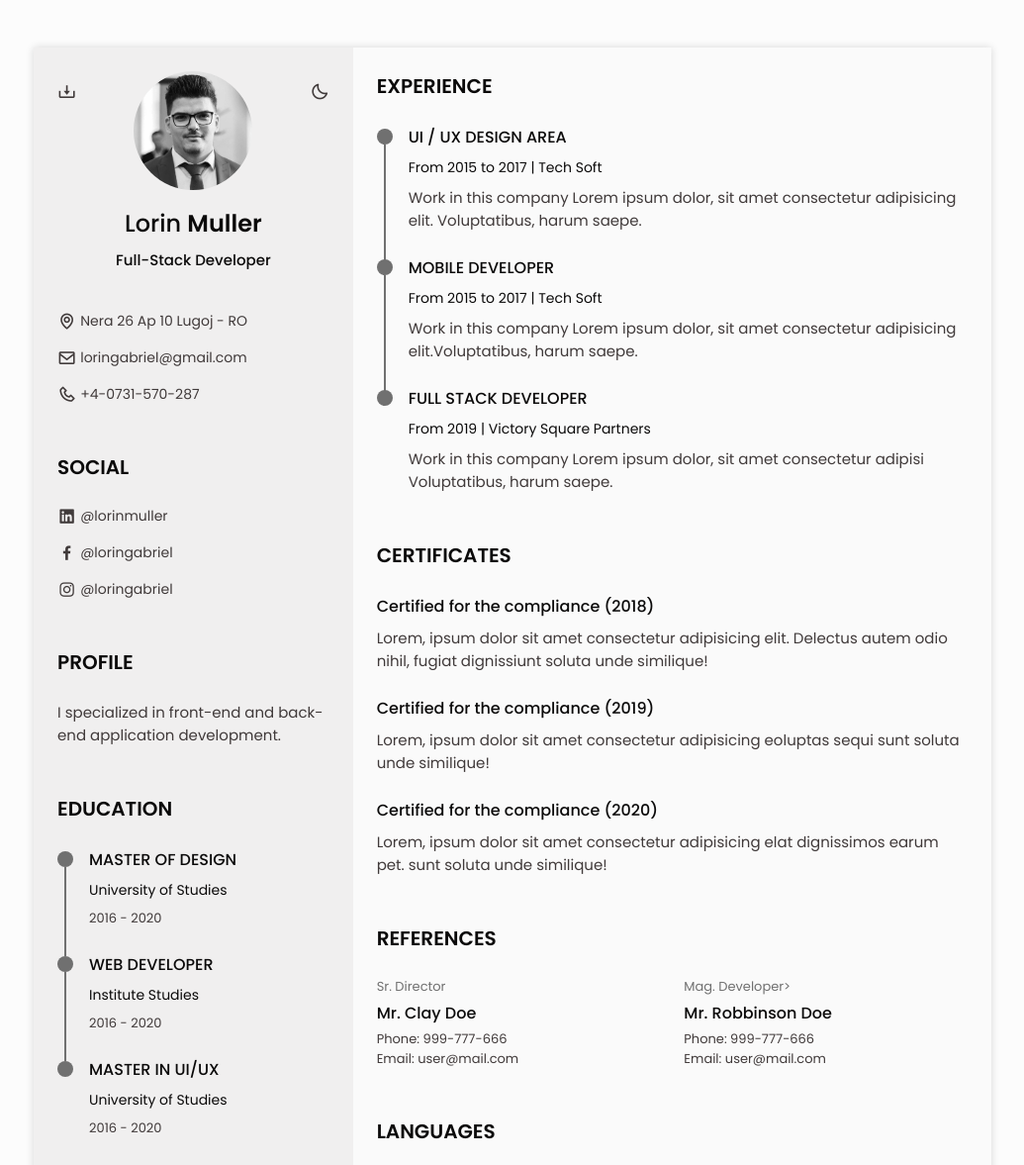
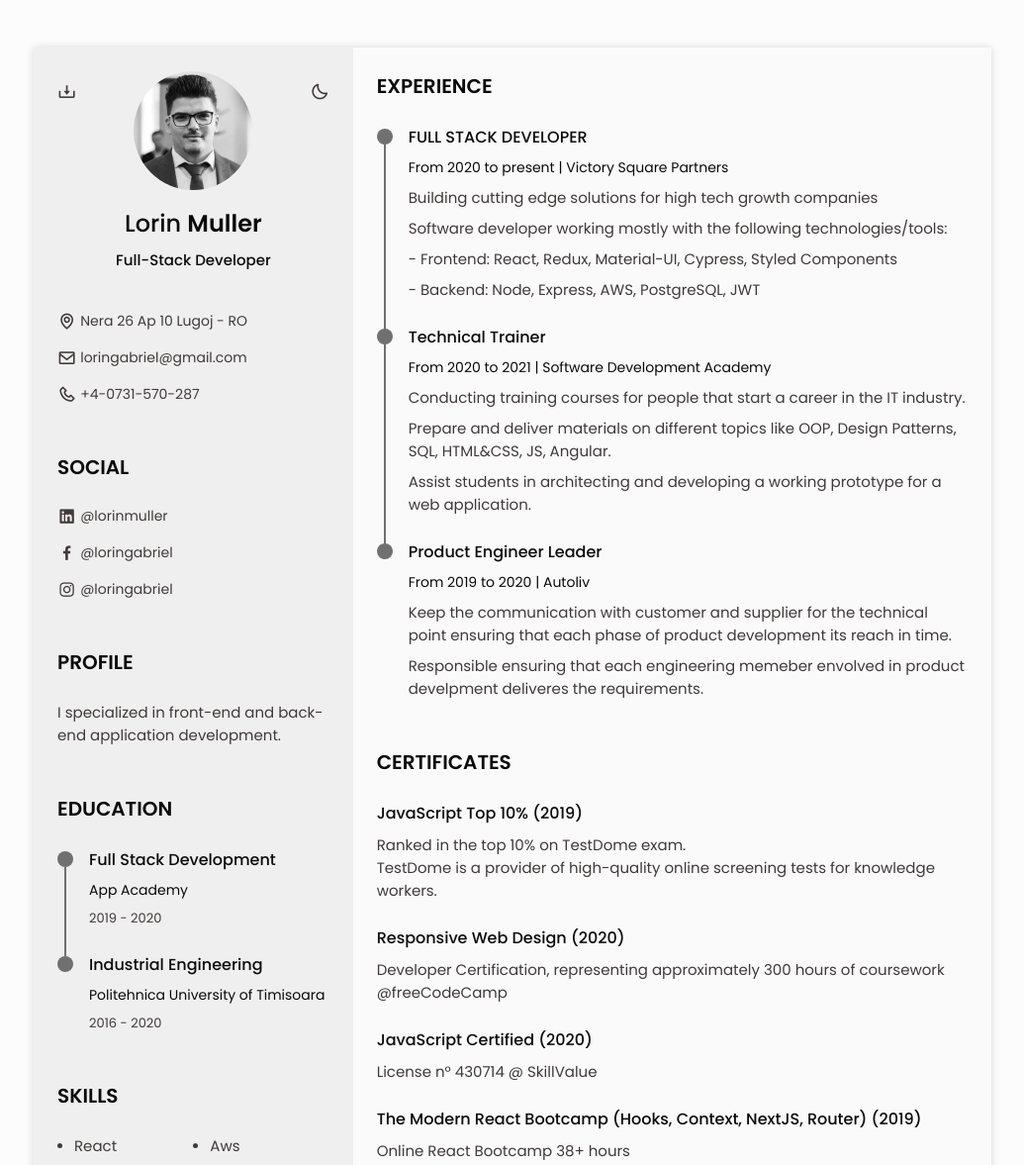
Before and after one commit to loringabriel/lorin-muller-cv, a plain HTML site: page index.html in a window 1280 px wide. Shown: the top 1177 px of the page at 99% size, without its empty margins (122-1157 px from the left). Drawn offline with nearby package versions, Linux system fonts and the light colour scheme.

Commit message:
second commit

```diff
--- a/assets/css/styles.css
+++ b/assets/css/styles.css
@@ -282,7 +282,6 @@ img {
 .nav__toggle{
     color: var(--title-color);
     font-weight: var(--font-semi-bold);
-
 }
 
 .nav__toggle {
--- a/index.html
+++ b/index.html
@@ -49,11 +49,11 @@
                                 <i class='bx bx-award nav__icon' ></i>Certificates
                             </a>
                         </li>
-                        <li class="nav__item">
+                        <!-- <li class="nav__item">
                             <a href="#references" class="nav__link">
                                 <i class='bx bx-link-external nav__icon' ></i>References
                             </a>
-                        </li>
+                        </li> -->
                     </ul>
                 </div>
                 <div class="nav__toggle" id="nav-toggle">
@@ -75,7 +75,7 @@
                                 <h1 class="home__title">Lorin <b>Muller</b></h1>
                                 <h3 class="home__profession">Full-Stack Developer</h3>
                                 <div>
-                                    <a download href="assets/pdf/ResumeCv.pdf" class="home__button-movil">Download</a>
+                                    <a download href="assets/pdf/Lorin_Muller_CV.pdf" class="home__button-movil">Download</a>
                                 </div>
                             </div>
                             <div class="home__address bd-grid">
@@ -125,41 +125,39 @@
                     <!--========== EDUCATION ==========-->
                     <section class="education section" id="education">
                         <h2 class="section-title">Education</h2>
-
                         <div class="education__container bd-grid">
-                            <div class="education__content">
-                                <div class="education__time">
-                                   <span class="education__rounder"></span>
-                                   <span class="education__line"></span>
-                                </div>
-                                <div class="education__data bd-grid">
-                                    <h3 class="education__title">MASTER OF DESIGN</h3>
-                                    <span class="education__studies">University of Studies</span>
-                                    <span class="education__year">2016 - 2020</span>
-                                </div>
-                            </div>
                             <div class="education__content">
                                 <div class="education__time">
                                    <span class="education__rounder"></span>                                   </span>
                                    <span class="education__line"></span>
                                 </div>
                                 <div class="education__data bd-grid">
-                                    <h3 class="education__title">WEB DEVELOPER</h3>
-                                    <span class="education__studies">Institute Studies</span>
-                                    <span class="education__year">2016 - 2020</span>
+                                    <h3 class="education__title">Full Stack Development</h3>
+                                    <span class="education__studies">App Academy</span>
+                                    <span class="education__year">2019 - 2020</span>
                                 </div>
                             </div>
                             <div class="education__content">
                                 <div class="education__time">
+                                   <span class="education__rounder"></span>
+                                   <!-- <span class="education__line"></span> -->
+                                </div>
+                                <div class="education__data bd-grid">
+                                    <h3 class="education__title">Industrial Engineering</h3>
+                                    <span class="education__studies">Politehnica University of Timisoara</span>
+                                    <span class="education__year">2016 - 2020</span>
+                                </div>
+                            </div>
+                            <!-- <div class="education__content">
+                                <div class="education__time">
                                    <span class="education__rounder">                                   </span>
-                                   <!-- <span class="education__line"></span> -->
                                 </div>
                                 <div class="education__data bd-grid">
                                     <h3 class="education__title">MASTER IN UI/UX</h3>
                                     <span class="education__studies">University of Studies</span>
                                     <span class="education__year">2016 - 2020</span>
                                 </div>
-                            </div>
+                            </div> -->
                         </div>
                     </section>
 
@@ -208,12 +206,25 @@
                                 </div>
                                 <div class="experience__data bd-grid">
                                     <h3 class="experience__title">
-                                        UI / UX DESIGN AREA
+                                        FULL STACK DEVELOPER
                                     </h3>
-                                    <span class="experience__company">From 2015 to 2017 | Tech Soft</span>
-                                    <p class="experience__description">Work in this company Lorem ipsum dolor, sit amet consectetur adipisicing elit.  Voluptatibus, harum saepe.</p>
+                                    <span class="experience__company">From 2020 to present | Victory Square Partners</span>
+                                    <p class="experience__description">
+                                        Building cutting edge solutions for high tech growth companies
+                                    </p>
+
+                                    <p class="experience__description">
+                                        Software developer working mostly with the following technologies/tools:
+                                    </p>
+                                    <p class="experience__description">
+                                        - Frontend: React, Redux, Material-UI, Cypress, Styled Components
+                                    </p>
+                                    <p class="experience__description">
+                                        - Backend: Node, Express, AWS, PostgreSQL, JWT
+                                    </p>
                                 </div>
                             </div>
+
 
                             <div class="experience__content">
                                 <div class="experience__time">
@@ -222,10 +233,18 @@
                                 </div>
                                 <div class="experience__data bd-grid">
                                     <h3 class="experience__title">
-                                        MOBILE DEVELOPER
+                                        Technical Trainer
                                     </h3>
-                                    <span class="experience__company">From 2015 to 2017 | Tech Soft</span>
-                                    <p class="experience__description">Work in this company Lorem ipsum dolor, sit amet consectetur adipisicing elit.Voluptatibus, harum saepe.</p>
+                                    <span class="experience__company">From 2020 to 2021 | Software Development Academy</span>
+                                    <p class="experience__description">
+                                        Conducting training courses for people that start a career in the IT industry.
+                                    </p>
+                                    <p class="experience__description">
+                                        Prepare and deliver materials on different topics like OOP, Design Patterns, SQL, HTML&CSS, JS, Angular.
+                                    </p>
+                                    <p class="experience__description">
+                                        Assist students in architecting and developing a working prototype for a web application.
+                                    </p>
                                 </div>
                             </div>
 
@@ -236,12 +255,21 @@
                                 </div>
                                 <div class="experience__data bd-grid">
                                     <h3 class="experience__title">
-                                        FULL STACK DEVELOPER
+                                        Product Engineer Leader
                                     </h3>
-                                    <span class="experience__company">From 2019 | Victory Square Partners</span>
-                                    <p class="experience__description">Work in this company Lorem ipsum dolor, sit amet consectetur adipisi  Voluptatibus, harum saepe.</p>
+                                    <span class="experience__company">From 2019 to 2020 | Autoliv</span>
+                                    <p class="experience__description">
+                                        Keep the communication with customer and supplier for the technical point ensuring that each phase of product development its reach in time.
+                                    </p>
+                                    <p class="experience__description">
+                                        Responsible ensuring that each engineering memeber envolved in product develpment deliveres the requirements.
+                                    </p>
                                 </div>
                             </div>
+
+
+
+
                         </div>
                     </section>
 
@@ -250,24 +278,28 @@
                         <h2 class="section-title">Certificates</h2>
                         <div class="certificate__container bd-grid">
                             <div class="certificate__content">
-                                <h3 class="certificate__title">Certified for the compliance (2018)</h3>
-                                <p class="certificate__description">Lorem, ipsum dolor sit amet consectetur adipisicing elit. Delectus autem odio nihil, fugiat dignissiunt soluta unde similique!</p>
+                                <h3 class="certificate__title">JavaScript Top 10% (2019)</h3>
+                                <p class="certificate__description">Ranked in the top 10% on TestDome exam.</p>
+                                <p class="certificate__description">TestDome is a provider of high-quality online screening tests for knowledge workers.</p>
+                            </div>
+                            <div class="certificate__content">
+                                <h3 class="certificate__title">Responsive Web Design (2020)</h3>
+                                <p class="certificate__description">Developer Certification, representing approximately 300 hours of coursework @freeCodeCamp</p>
                             </div>
 
                             <div class="certificate__content">
-                                <h3 class="certificate__title">Certified for the compliance (2019)</h3>
-                                <p class="certificate__description">Lorem, ipsum dolor sit amet consectetur adipisicing eoluptas sequi sunt soluta unde similique!</p>
+                                <h3 class="certificate__title">JavaScript Certified (2020)</h3>
+                                <p class="certificate__description">License n° 430714 @ SkillValue</p>
                             </div>
-
                             <div class="certificate__content">
-                                <h3 class="certificate__title">Certified for the compliance (2020)</h3>
-                                <p class="certificate__description">Lorem, ipsum dolor sit amet consectetur adipisicing elat dignissimos earum pet. sunt soluta unde similique!</p>
+                                <h3 class="certificate__title"> The Modern React Bootcamp (Hooks, Context, NextJS, Router) (2019)</h3>
+                                <p class="certificate__description">Online React Bootcamp 38+ hours</p>
                             </div>
                         </div>
                     </section>
 
                     <!--========== REFERENCES ==========-->
-                    <section class="references section" id="references">
+                    <!-- <section class="references section" id="references">
                         <h2 class="section-title">References</h2>
 
                         <div class="references__container bd-grid">
@@ -289,10 +321,10 @@
                                 </ul>
                             </div>
                         </div>
-                    </section>
+                    </section> -->
 
                     <!--========== LANGUAGES ==========-->
-                    <section class="languages section">
+                    <!-- <section class="languages section">
                         <h2 class="section-title">Languages</h2>
 
                         <div class="languages__container">
@@ -310,7 +342,7 @@
                                 </li>
                             </ul>
                         </div>
-                    </section>
+                    </section> -->
 
                     <!--========== INTERESTS ==========-->
                     <section class="interests section">
```
Also changed, not shown: 2 other files.
